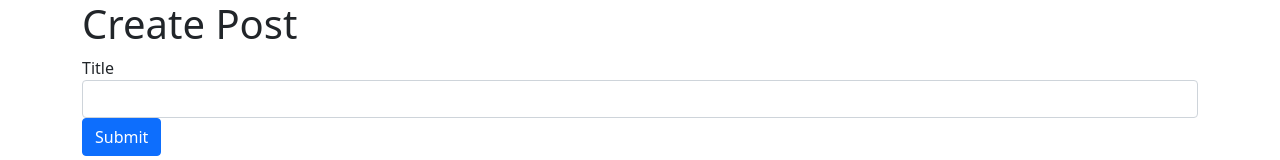
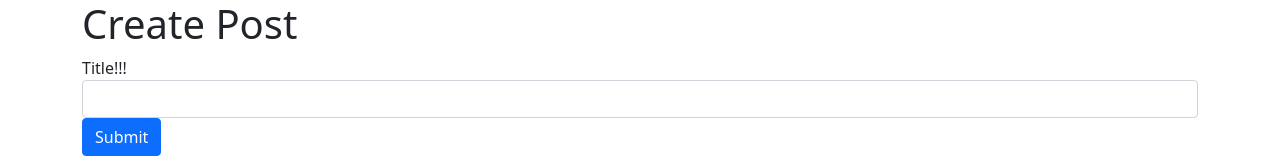
Before and after one commit to youssefSamih/blog-microservices-react, a React (Create React App) app: page / in a window 1280 px wide. Shown: the top 160 px of the page. Built offline with nearby package versions, Linux system fonts and the light colour scheme; no server answers.

Commit message:
feat: finish project

```diff
--- a/src/PostCreate.js
+++ b/src/PostCreate.js
@@ -14,7 +14,7 @@ const PostCreate = () => {
     <div>
       <form onSubmit={onSubmit}>
         <div className="form-group">
-          <label htmlFor="">Title</label>
+          <label htmlFor="">Title!!!</label>
           <input
             className="form-control"
             onChange={(e) => setTitle(e.target.value)}
```
